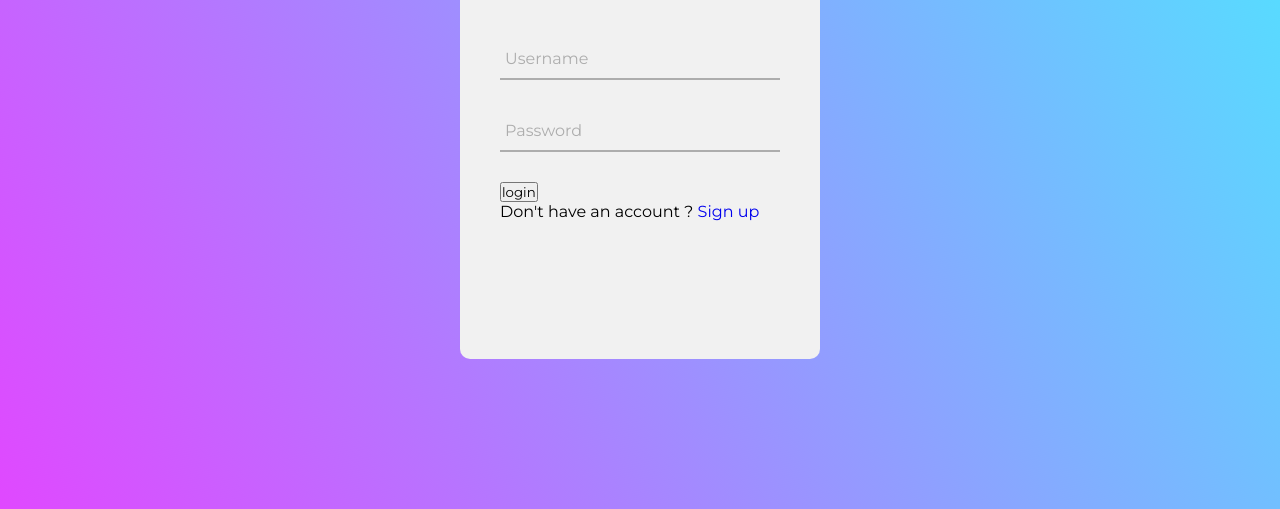
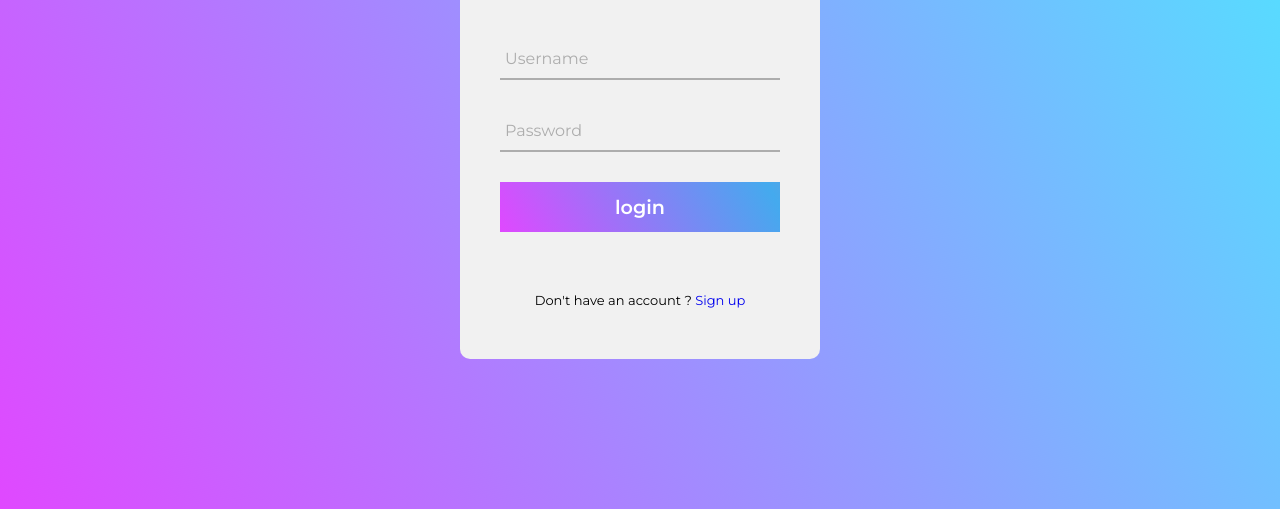
Before and after one commit to xerycks/css, a plain HTML site: page index.html in a window 1280 px wide. Shown: the part 291-800 px from the top of the page. Drawn offline with nearby package versions, Linux system fonts and the light colour scheme.

Commit message:
login btn anf final changes

```diff
--- a/styles.css
+++ b/styles.css
@@ -75,3 +75,28 @@ body {
 .focus+span::after {
     width: 100%;
 }
+
+.logbtn {
+    display: block;
+    width: 100%;
+    height: 50px;
+    border: none;
+    background: linear-gradient(60deg, #e048ff, #4ae, #e048);
+    font-size: 1.2rem;
+    background-size: 200%;
+    color: white;
+    font-weight: 600;
+    outline: none;
+    cursor: pointer;
+    transition: .5s;
+}
+
+.logbtn:hover {
+    background-position: right;
+}
+
+.bottom {
+    margin-top: 60px;
+    text-align: center;
+    font-size: 13px;
+}
```
